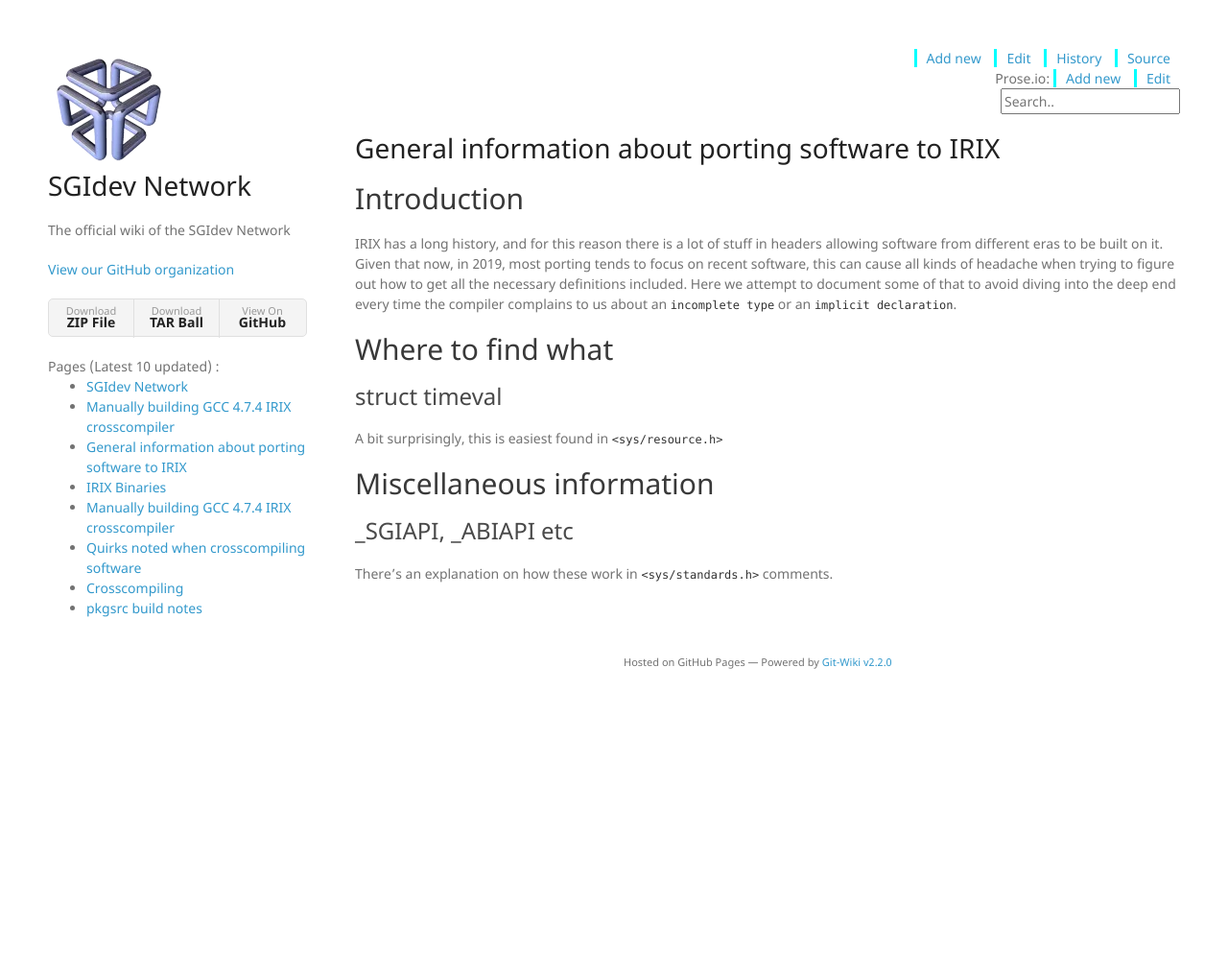
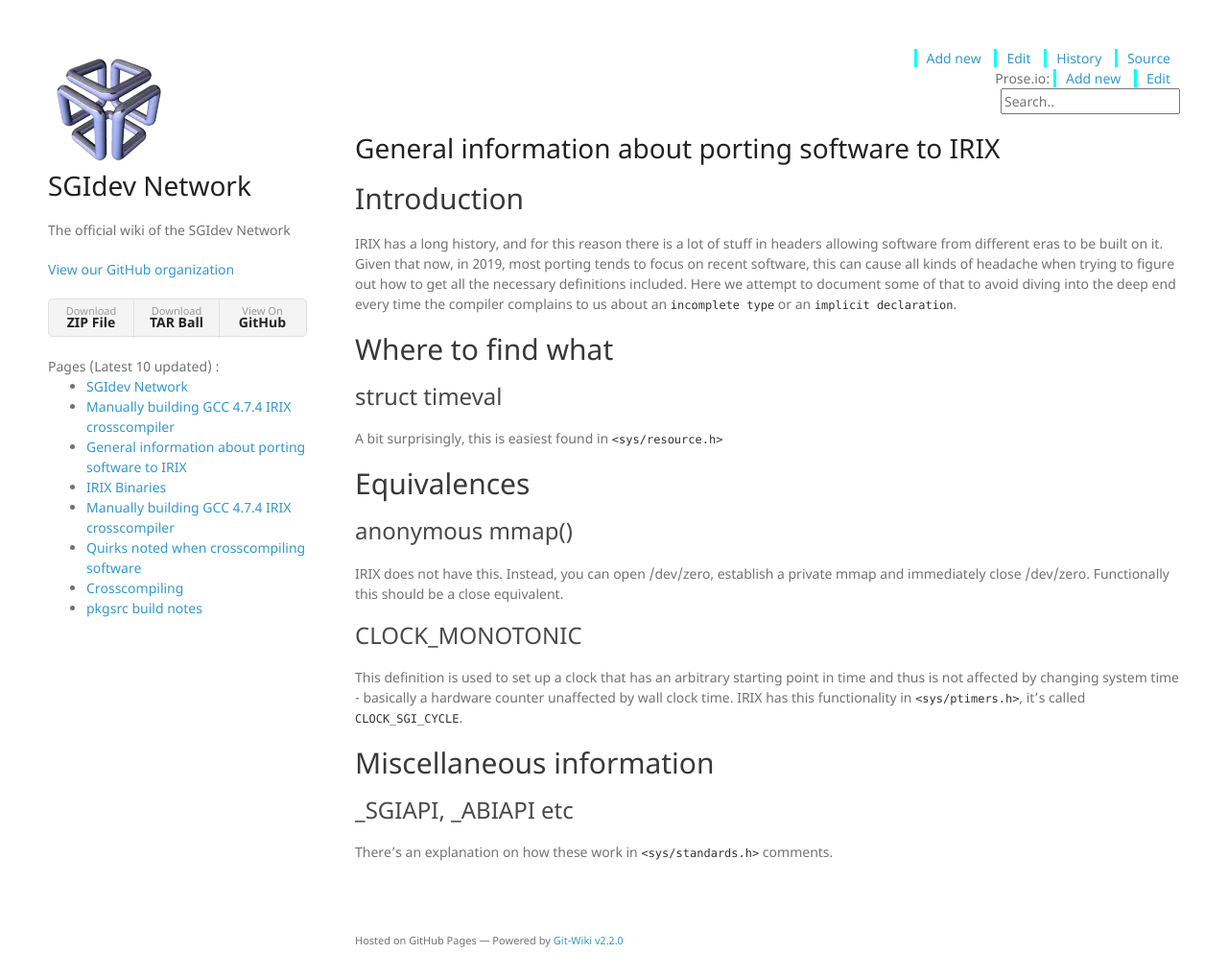
Before and after one commit to sgidevnet/sgidevnet.github.io, a Jekyll site: the page built from wiki/General_information_about_porting_software_to_IRIX.md, in a window 1280 px wide. Shown: the whole page at 96% size. Built offline with Jekyll 4.4.1, drawn with Linux system fonts in a browser that asks for light colours; nearby versions of some CDN libraries; our own code applies the rules of GitHub Pages for plain Markdown files; before the commit the page ends 900 px from its top, so only the background shows below that.

Commit message:
add some equivalences

```diff
--- a/wiki/General_information_about_porting_software_to_IRIX.md
+++ b/wiki/General_information_about_porting_software_to_IRIX.md
@@ -17,6 +17,22 @@ the compiler complains to us about an `incomplete type` or an
 
 A bit surprisingly, this is easiest found in `<sys/resource.h>`
 
+## Equivalences
+
+### anonymous mmap()
+
+IRIX does not have this. Instead, you can open /dev/zero, establish a
+private mmap and immediately close /dev/zero. Functionally this should
+be a close equivalent.
+
+### CLOCK_MONOTONIC
+
+This definition is used to set up a clock that has an arbitrary
+starting point in time and thus is not affected by changing system
+time - basically a hardware counter unaffected by wall clock
+time. IRIX has this functionality in `<sys/ptimers.h>`, it's called
+`CLOCK_SGI_CYCLE`.
+
 ## Miscellaneous information
 
 ### _SGIAPI, _ABIAPI etc
```
